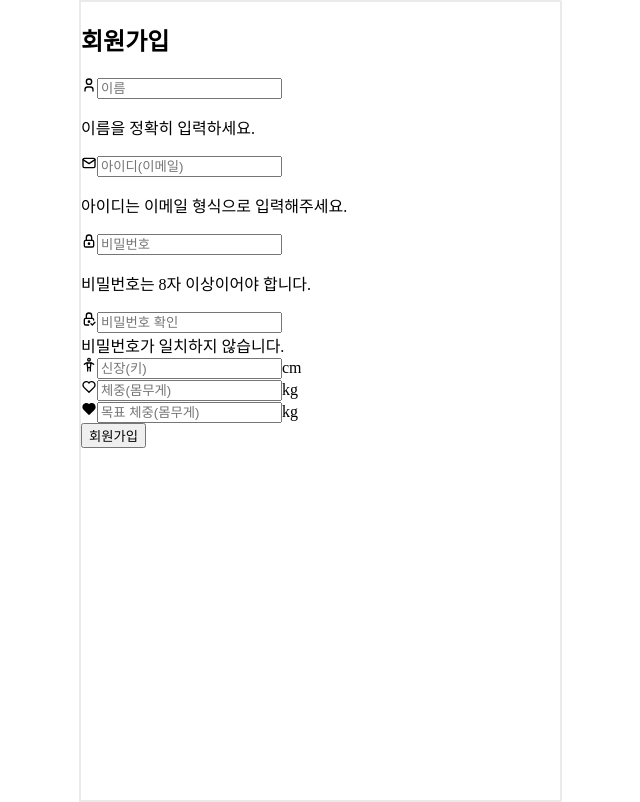
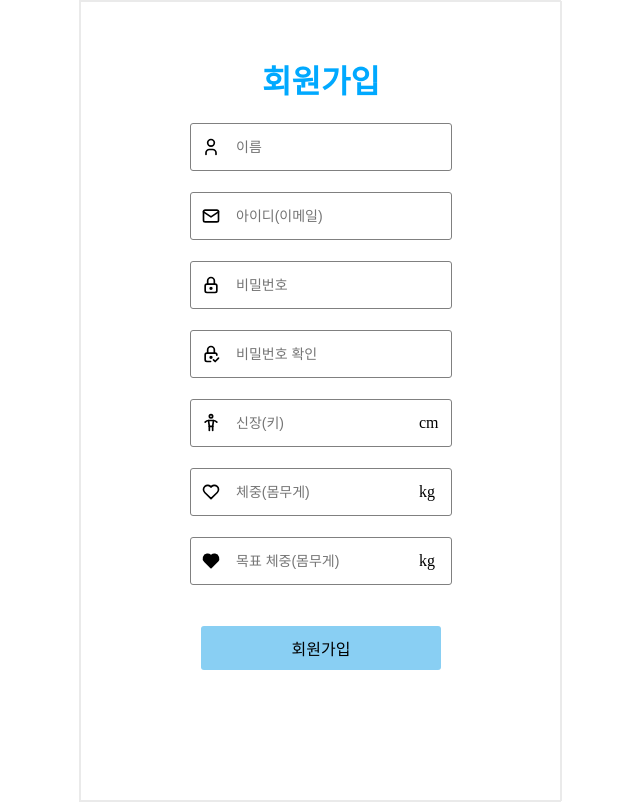
Before and after one commit to elice-cookcook/eatnfit, a React (Vite) app in the folder eatnfit-FE/: page /signUp in a window 1280 px wide. Shown: the whole page, without its empty margins (320-960 px from the left). Built offline with nearby package versions, Linux system fonts and the light colour scheme; the HTML template or start-up script is replaced by a standard one.

Commit message:
Style : apply signUp ui design

```diff
--- a/eatnfit-FE/src/pages/SignUpPage/SignUpPage.tsx
+++ b/eatnfit-FE/src/pages/SignUpPage/SignUpPage.tsx
@@ -8,7 +8,12 @@ import {
   TbHeartFilled,
   TbHeart,
 } from "react-icons/tb";
-
+import styled from "styled-components";
+const InputStatus = {
+  NORMAL: "normal",
+  ERROR: "error",
+  SUCCESS: "success",
+};
 export default function SignUpPage() {
   const [email, setEmail] = useState<string>("");
   const [password, setPassword] = useState<string>("");
@@ -17,82 +22,202 @@ export default function SignUpPage() {
   const [height, setHeight] = useState<number>();
   const [weight, setWeight] = useState<number>();
   const [goalWeight, setGoalWeight] = useState<number>();
+
+  const [emailInputStatus, setEmailInputStatus] = useState(InputStatus.NORMAL);
+  const [passwordInputStatus, setPasswordInputStatus] = useState(
+    InputStatus.NORMAL
+  );
+  const [confirmPasswordInputStatus, setConfirmPasswordInputStatus] = useState(
+    InputStatus.NORMAL
+  );
+  const [nameInputStatus, setNameInputStatus] = useState(InputStatus.NORMAL);
+  const [heightInputStatus, setHeightInputStatus] = useState(
+    InputStatus.NORMAL
+  );
+  const [weightInputStatus, setWeightInputStatus] = useState(
+    InputStatus.NORMAL
+  );
+  const [goalWeightInputStatus, setGoalWeightInputStatus] = useState(
+    InputStatus.NORMAL
+  );
+
   return (
-    <div>
-      <h2>회원가입</h2>
-      <form action="">
-        <div>
-          <div>
-            <TbUser></TbUser>
-            <input type="text" value={name} placeholder="이름"></input>
-          </div>
-          <p>이름을 정확히 입력하세요.</p>
-        </div>
-        <div>
-          <div>
-            <TbMail></TbMail>
-            <input
+    <Wrapper>
+      <Title>회원가입</Title>
+      <Form action="">
+        <FeildWrapper $message={true}>
+          <InputWrapper status={nameInputStatus}>
+            <TbUser size={"20px"}></TbUser>
+            <Input
+              type="text"
+              value={name}
+              placeholder="이름"
+              onChange={(e) => setName(e.target.value)}
+            ></Input>
+          </InputWrapper>
+          <Message>
+            {nameInputStatus === InputStatus.ERROR
+              ? "이름을 정확히 입력하세요"
+              : ""}
+          </Message>
+        </FeildWrapper>
+        <FeildWrapper $message={true}>
+          <InputWrapper status={emailInputStatus}>
+            <TbMail size={"20px"}></TbMail>
+            <Input
               type="email"
               value={email}
               placeholder="아이디(이메일)"
-            ></input>
-          </div>
-          <p>아이디는 이메일 형식으로 입력해주세요.</p>
-        </div>
-        <div>
-          <div>
-            <TbLock></TbLock>
-            <input
+              onChange={(e) => setEmail(e.target.value)}
+            ></Input>
+          </InputWrapper>
+          <Message>
+            {emailInputStatus === InputStatus.ERROR
+              ? "아이디는 이메일 형식으로 입력해주세요."
+              : ""}
+          </Message>
+        </FeildWrapper>
+        <FeildWrapper $message={true}>
+          <InputWrapper status={passwordInputStatus}>
+            <TbLock size={"20px"}></TbLock>
+            <Input
               type="password"
               value={password}
               placeholder="비밀번호"
-            ></input>
-          </div>
-          <p>비밀번호는 8자 이상이어야 합니다. </p>
-        </div>
-        <div>
-          <div>
-            <TbLockCheck></TbLockCheck>
-            <input
+              onChange={(e) => setPassword(e.target.value)}
+            ></Input>
+          </InputWrapper>
+          <Message>
+            {passwordInputStatus === InputStatus.ERROR
+              ? "비밀번호는 8자 이상이어야 합니다. "
+              : ""}
+          </Message>
+        </FeildWrapper>
+        <FeildWrapper $message={true}>
+          <InputWrapper status={confirmPasswordInputStatus}>
+            <TbLockCheck size={"20px"}></TbLockCheck>
+            <Input
               type="password"
               value={confirmPassword}
               placeholder="비밀번호 확인"
-            ></input>
-          </div>
-          <div>비밀번호가 일치하지 않습니다.</div>
-        </div>
-        <div>
-          <div>
-            <TbMan></TbMan>
-            <input type="number" value={height} placeholder="신장(키)"></input>
+              onChange={(e) => setConfirmPassword(e.target.value)}
+            ></Input>
+          </InputWrapper>
+          <Message>
+            {confirmPasswordInputStatus === InputStatus.ERROR
+              ? "비밀번호가 일치하지 않습니다."
+              : ""}
+          </Message>
+        </FeildWrapper>
+        <FeildWrapper>
+          <InputWrapper status={heightInputStatus}>
+            <TbMan size={"20px"}></TbMan>
+            <Input
+              type="number"
+              value={height}
+              placeholder="신장(키)"
+              onChange={(e) => setHeight(parseInt(e.target.value))}
+            ></Input>
             <span>cm</span>
-          </div>
-          <div></div>
-        </div>
-        <div>
-          <div>
-            <TbHeart></TbHeart>
-            <input
+          </InputWrapper>
+        </FeildWrapper>
+        <FeildWrapper>
+          <InputWrapper status={weightInputStatus}>
+            <TbHeart size={"20px"}></TbHeart>
+            <Input
               type="number"
               value={height}
               placeholder="체중(몸무게)"
-            ></input>
+              onChange={(e) => setWeight(parseInt(e.target.value))}
+            ></Input>
             <span>kg</span>
-          </div>
-        </div>
-        <div>
-          <div>
-            <TbHeartFilled></TbHeartFilled>
-            <input
+          </InputWrapper>
+        </FeildWrapper>
+        <FeildWrapper>
+          <InputWrapper status={goalWeightInputStatus}>
+            <TbHeartFilled size={"20px"}></TbHeartFilled>
+            <Input
               type="number"
               value={goalWeight}
               placeholder="목표 체중(몸무게)"
-            ></input>
+              onChange={(e) => setGoalWeight(parseInt(e.target.value))}
+            ></Input>
             <span>kg</span>
-          </div>
-        </div>
-      </form>
-      <button>회원가입</button>
-    </div>
+          </InputWrapper>
+        </FeildWrapper>
+      </Form>
+      <SubmitButton>회원가입</SubmitButton>
+    </Wrapper>
   );
 }
+
+const Wrapper = styled.div`
+  height: 90vh;
+  display: flex;
+  flex-direction: column;
+  justify-content: center;
+`;
+
+const Title = styled.h1`
+  text-align: center;
+  color: #00a9ff;
+`;
+
+const Form = styled.form`
+  display: flex;
+  flex-direction: column;
+`;
+
+const FeildWrapper = styled.div<{ $message?: boolean }>`
+  display: flex;
+  flex-direction: column;
+  justify-content: center;
+  justify-items: center;
+  align-items: center;
+  margin-bottom: ${({ $message }) => ($message ? 0 : "21px")};
+`;
+
+const InputWrapper = styled.div<{ status?: string }>`
+  display: flex;
+  align-items: center;
+  padding: 10px;
+  width: 50%;
+  border: 1px solid gray;
+  border-bottom: solid
+    ${({ status }) =>
+      status === InputStatus.ERROR
+        ? "2px tomato"
+        : status === InputStatus.SUCCESS
+        ? "2px green"
+        : "1px gray"};
+  border-radius: 3px;
+`;
+
+const Input = styled.input`
+  border: none;
+  width: 70%;
+  font-size: 14px;
+  background-color: transparent;
+  margin: 0 10px;
+  padding: 5px;
+`;
+
+const Message = styled.p`
+  font-weight: bold;
+  font-size: 12px;
+  color: tomato;
+  height: 15px;
+  padding: 0;
+  margin: 3px 0;
+`;
+
+const SubmitButton = styled.button`
+  background-color: #89cff3;
+  border: none;
+  width: 50%;
+  align-self: center;
+  margin: 20px;
+  font-size: 16px;
+  border-radius: 3px;
+  padding: 10px;
+`;
```
Also changed, not shown: 1 other file (tests, documents, lock files or other folders).
